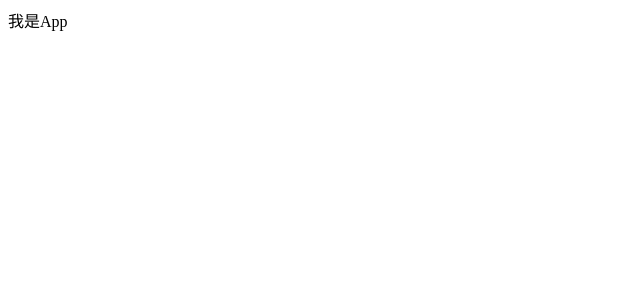
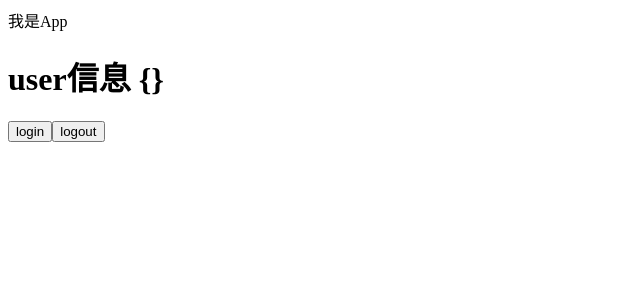
Before and after one commit to qianfengg/consult-patient-h5, a Vue app: page / in a window 1280 px wide. Before the commit this address had no page. Shown: the top 300 px of the page, without its empty margins (0-640 px from the left). Built offline with nearby package versions, Linux system fonts and the light colour scheme.

Commit message:
pinia持久化

```diff
--- a/package.json
+++ b/package.json
@@ -11,6 +11,7 @@
   },
   "dependencies": {
     "pinia": "^2.0.21",
+    "pinia-plugin-persistedstate": "^2.2.0",
     "vue": "^3.2.38",
     "vue-router": "^4.1.5"
   },
--- a/src/App.vue
+++ b/src/App.vue
@@ -1,7 +1,16 @@
 <template>
   <div>我是App</div>
+  <h1>user信息 {{ store.user }}</h1>
+  <button @click="store.setUser({ id: '1', token: '1', avatar: '1', mobile: '1', account: '1' })">
+    login
+  </button>
+  <button @click="store.delUser()">logout</button>
 </template>
 
-<script setup lang="ts"></script>
+<script setup lang="ts">
+import useUserStore from './stores/user'
+
+const store = useUserStore()
+</script>
 
 <style scoped></style>
--- a/src/main.ts
+++ b/src/main.ts
@@ -3,12 +3,13 @@ import { createPinia } from 'pinia'
 
 import App from './App.vue'
 import router from './router'
+import persist from 'pinia-plugin-persistedstate'
 
 import './styles/main.scss'
 
 const app = createApp(App)
 
-app.use(createPinia())
+app.use(createPinia().use(persist))
 app.use(router)
 
 app.mount('#app')
--- a/src/stores/user.ts
+++ b/src/stores/user.ts
@@ -2,7 +2,9 @@ import type { User } from '@/types/user'
 import { defineStore } from 'pinia'
 import { ref } from 'vue'
 
-const useUserStore = defineStore('cp-user', () => {
+const useUserStore = defineStore(
+  'cp-user',
+  () => {
     const user = ref<User>({} as User)
     const setUser = (u: User) => {
       user.value = u
@@ -15,5 +17,9 @@ const useUserStore = defineStore('cp-user', () => {
       setUser,
       delUser
     }
-})
+  },
+  {
+    persist: true
+  }
+)
 export default useUserStore
```
Also changed, not shown: 1 other file (tests, documents, lock files or other folders). Lines whose indentation alone changed are shown as unchanged.
